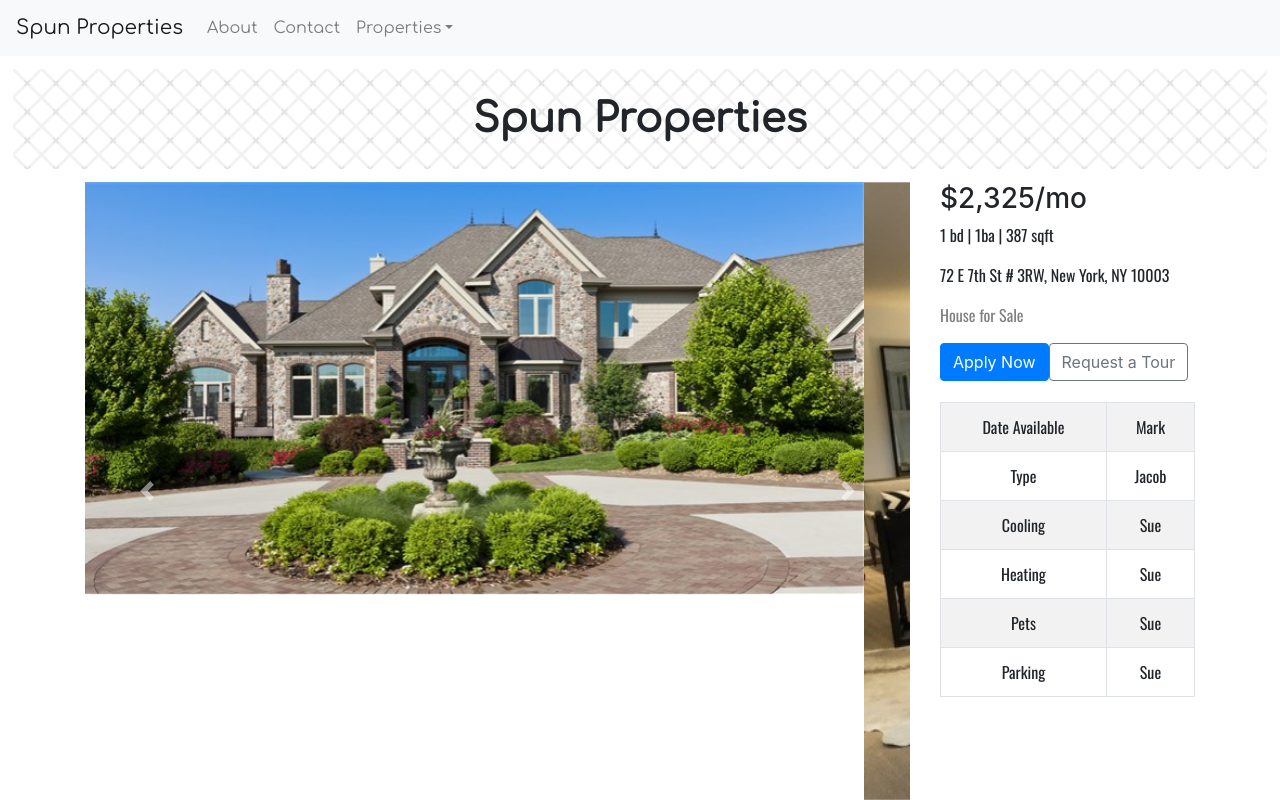
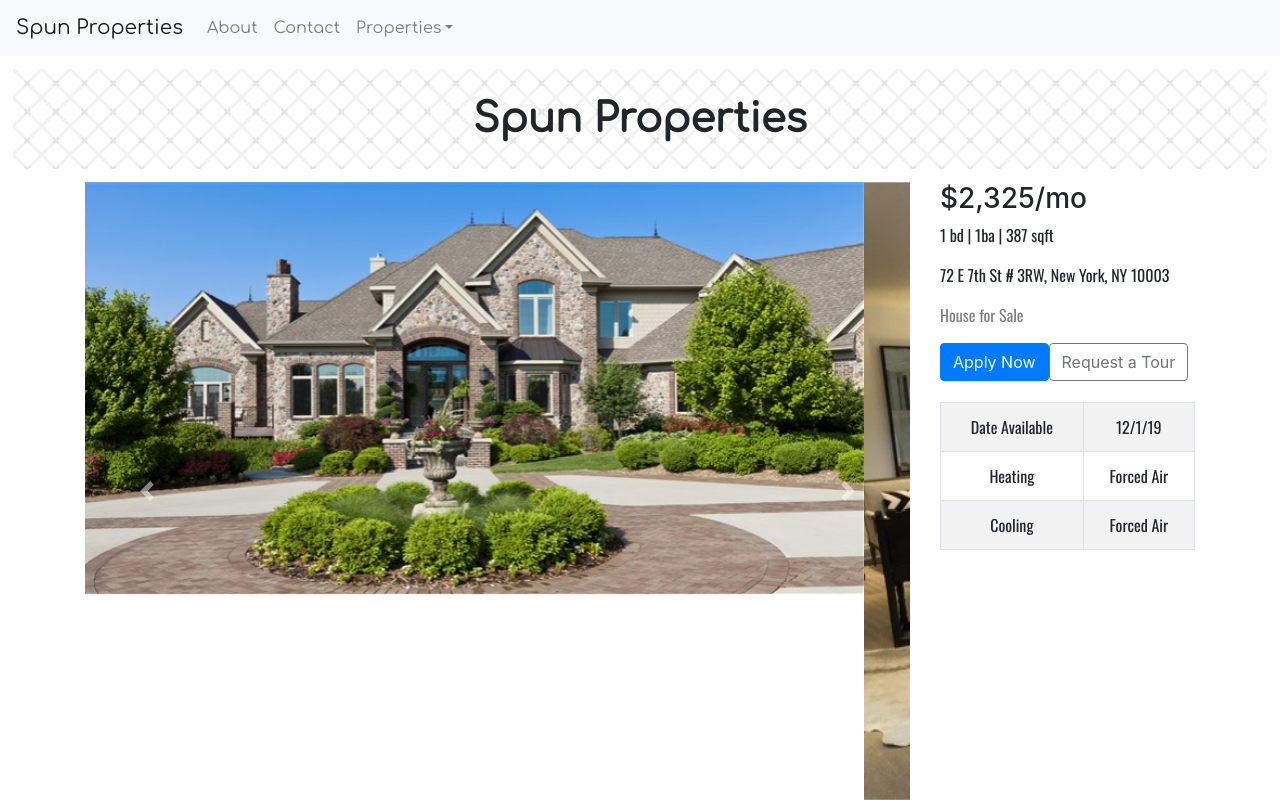
Before and after one commit to gdg10/spun-properties, a React (Create React App) app: page / in a window 1280 px wide. Shown: the top 800 px of the page. Built offline with nearby package versions, Linux system fonts and the light colour scheme.

Commit message:
grid refactor

```diff
--- a/src/PropertyTable.js
+++ b/src/PropertyTable.js
@@ -5,6 +5,7 @@ import styled from "styled-components";
 const Wrapper = styled.div`
   font-family: "Oswald", sans-serif;
   margin-top: 8%;
+  font-size: 1em;
 `;
 
 const PropertyTable = () => {
@@ -14,27 +15,15 @@ const PropertyTable = () => {
         <tbody>
           <tr>
             <td>Date Available</td>
-            <td>Mark</td>
+            <td>12/1/19</td>
           </tr>
           <tr>
-            <td>Type</td>
-            <td>Jacob</td>
+            <td>Heating</td>
+            <td>Forced Air</td>
           </tr>
           <tr>
             <td>Cooling</td>
-            <td>Sue</td>
-          </tr>
-          <tr>
-            <td>Heating</td>
-            <td>Sue</td>
-          </tr>
-          <tr>
-            <td>Pets</td>
-            <td>Sue</td>
-          </tr>
-          <tr>
-            <td>Parking</td>
-            <td>Sue</td>
+            <td>Forced Air</td>
           </tr>
         </tbody>
       </Table>
```
Also changed, not shown: src/Contact.js (added, +35 -0 lines).
